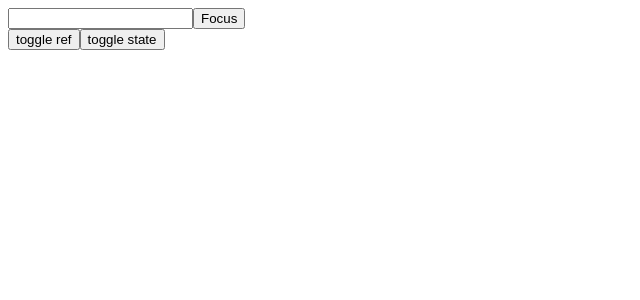
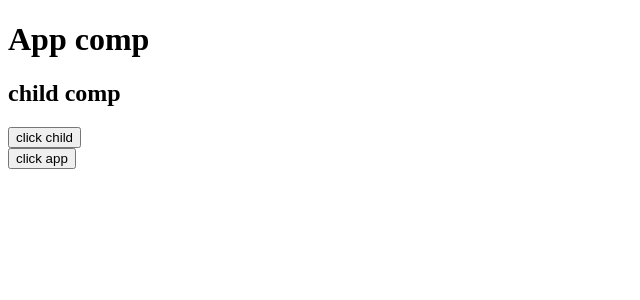
Before and after one commit to Gitlalala1/hooks, a React (Create React App) app: page / in a window 1280 px wide. Shown: the top 300 px of the page, without its empty margins (0-640 px from the left). Built offline with nearby package versions, Linux system fonts and the light colour scheme.

Commit message:
useRef,useImperativeHandle,forwardRef - use child functions

```diff
--- a/src/App.js
+++ b/src/App.js
@@ -5,34 +5,20 @@ import React, {
 	useRef,
 	useMemo,
 } from "react";
+import Child from "./child";
 
 const App = () => {
-	const inputRef = useRef();
-	const toggleRef = useRef(false);
-	const [toogleState, setToggleState] = useState(false);
-	const onFocus = () => {
-		inputRef.current.focus();
+	const refChild = useRef(null);
+	const clickApp = () => {
+		if (refChild.current) {
+			console.log(refChild.current.clickChild("green"));
+		}
 	};
-	const onChange = (e) => {
-		if (e.target.value === "blur") inputRef.current?.blur();
-	};
-	const changeToggleRef = () => {
-		toggleRef.current = !toggleRef.current;
-		console.log("toggle ref");
-	};
-	const changeToggleState = () => {
-		setToggleState((prev) => !prev);
-		console.log("toggle state");
-	};
-	console.log("render");
 	return (
 		<div>
-			<input type="text" ref={inputRef} onChange={onChange} />
-			<button onClick={onFocus}>Focus</button>
-			<div>
-				<button onClick={changeToggleRef}>toggle ref</button>
-				<button onClick={changeToggleState}>toggle state</button>
-			</div>
+			<h1>App comp</h1>
+			<Child ref={refChild} />
+			<button onClick={clickApp}>click app</button>
 		</div>
 	);
 };
--- /dev/null
+++ b/src/child.js
@@ -0,0 +1,17 @@
+import React, { useState, forwardRef, useImperativeHandle } from "react";
+
+const Child = (props, ref) => {
+	const [style, setStyle] = useState();
+
+	const clickChild = (color = "red") => {
+		setStyle(color);
+	};
+	useImperativeHandle(ref, () => ({ clickChild }));
+	return (
+		<div>
+			<h2 style={{ color: style }}>child comp</h2>
+			<button onClick={() => clickChild()}>click child</button>
+		</div>
+	);
+};
+export default forwardRef(Child);
```
